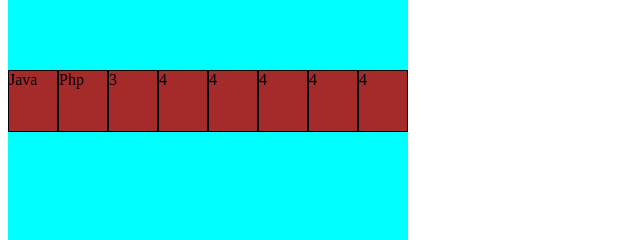
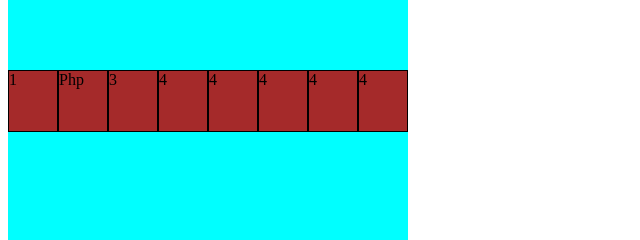
Before and after one commit to atambella/pokedex, a plain HTML site: page index.html in a window 1280 px wide. Shown: the part 179-419 px from the top of the page, 0-640 px from the left. Drawn offline with Linux system fonts and the light colour scheme.

Commit message:
segundo commit

```diff
--- a/index.html
+++ b/index.html
@@ -11,7 +11,7 @@
     <h1>Portfolio</h1>
 
     <div class="flex-container flex-box">
-        <div class="flex-item"> Java </div>
+        <div class="flex-item"> 1 </div>
         <div class="flex-item"> Php </div>
         <div class="flex-item"> 3 </div>
         <div class="flex-item"> 4 </div>
```
